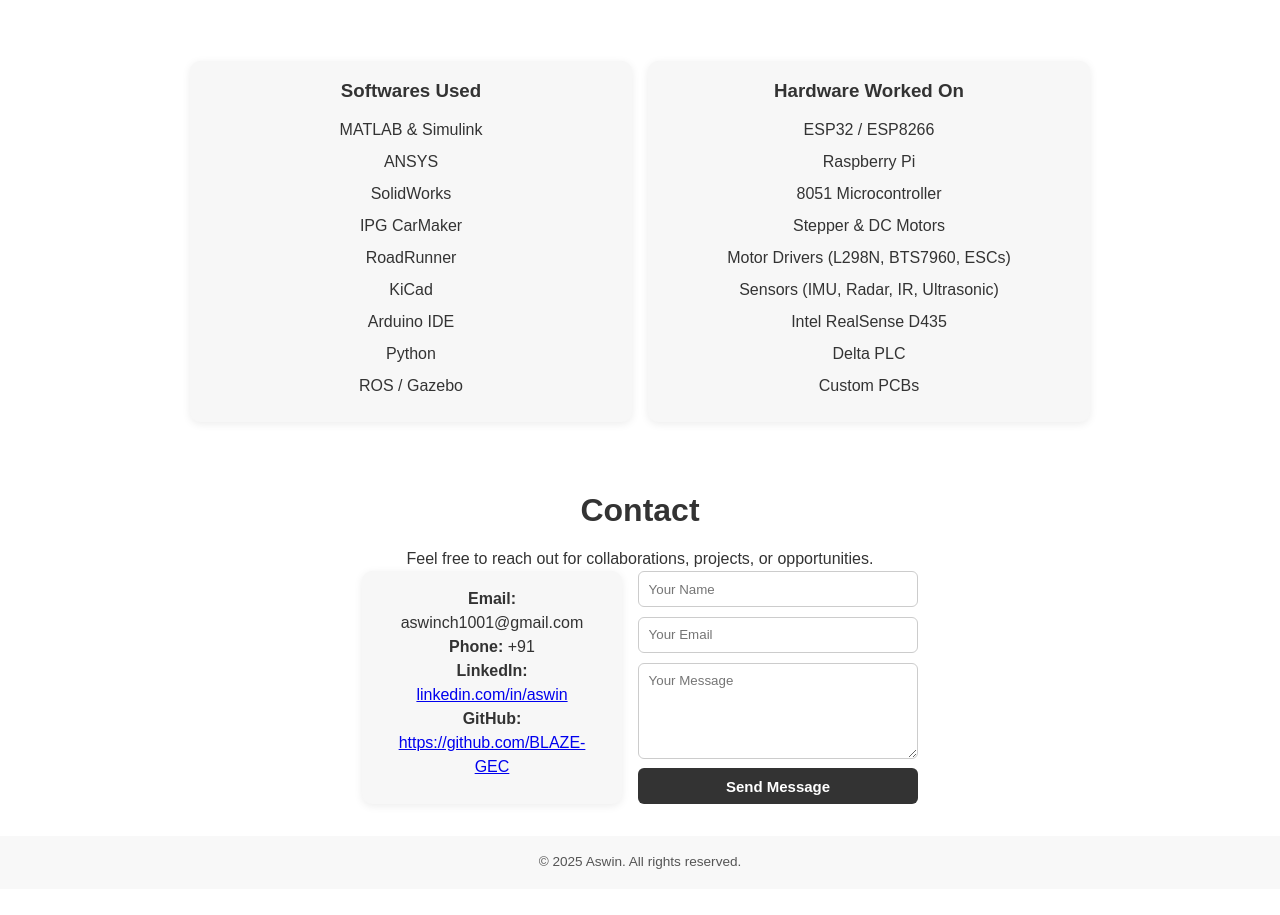
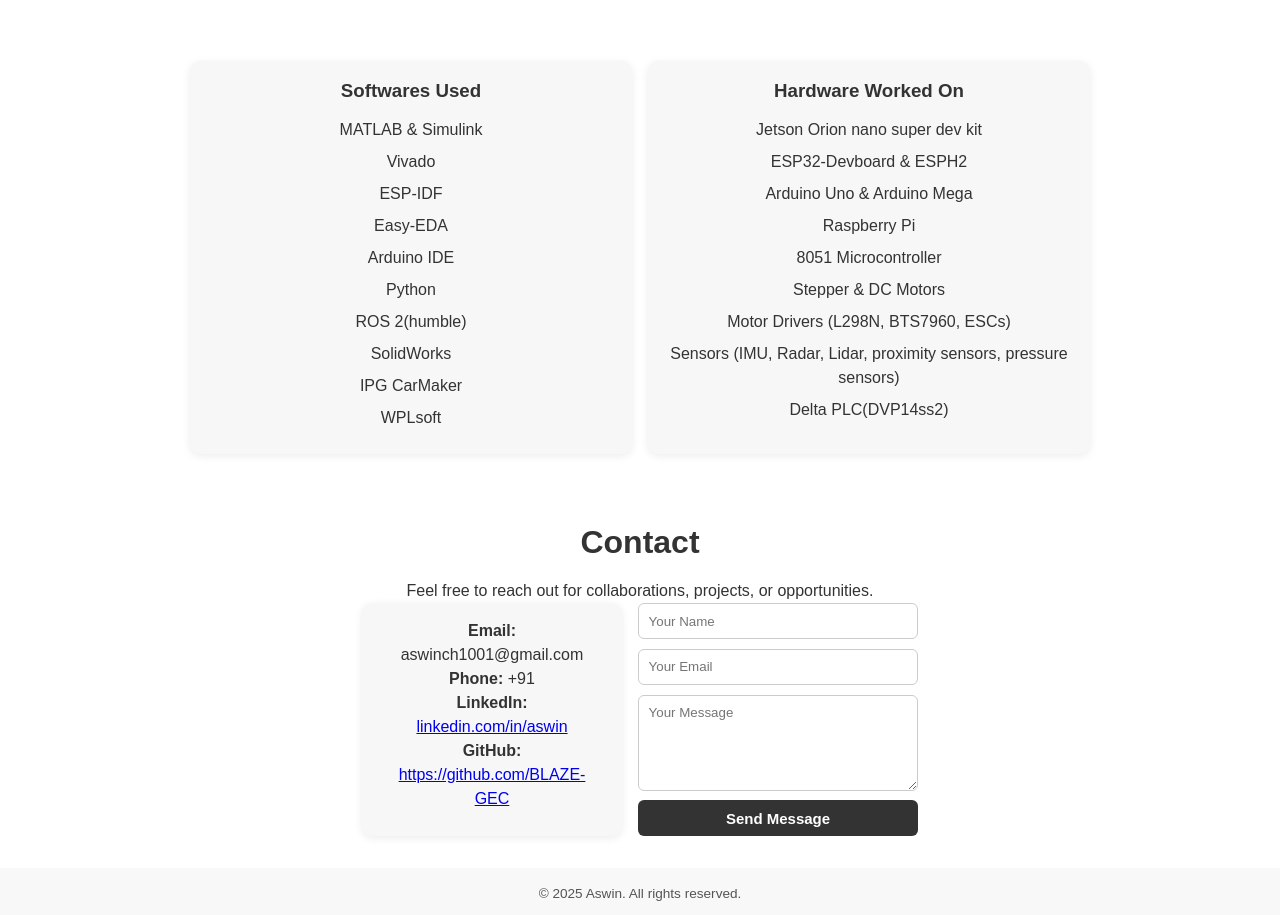
Before and after one commit to BLAZE-GEC/Aswin_Portfolio, a website: page public/index.html in a window 1280 px wide. Shown: the part 1307-2222 px from the top of the page. Before the commit the page ends 2196 px from the top, so only its background shows below. Drawn offline with Linux system fonts and the light colour scheme.

Commit message:
index-update

```diff
--- a/public/index.html
+++ b/public/index.html
@@ -134,29 +134,31 @@
       <h3>Softwares Used</h3>
       <ul>
         <li>MATLAB & Simulink</li>
-        <li>ANSYS</li>
+        <li>Vivado</li>
+        <li>ESP-IDF</li>
+        <li>Easy-EDA</li>
+        <li>Arduino IDE</li>
+        <li>Python</li>
+        <li>ROS 2(humble)</li>
         <li>SolidWorks</li>
         <li>IPG CarMaker</li>
-        <li>RoadRunner</li>
-        <li>KiCad</li>
-        <li>Arduino IDE</li>
-        <li>Python</li>
-        <li>ROS / Gazebo</li>
+        <li>WPLsoft</li>
+
       </ul>
     </div>
 
     <div class="simple-skill-box">
       <h3>Hardware Worked On</h3>
       <ul>
-        <li>ESP32 / ESP8266</li>
-        <li>Raspberry Pi</li>
+        <li>Jetson Orion nano super dev kit</li>
+        <li>ESP32-Devboard & ESPH2</li>
+        <li>Arduino Uno & Arduino Mega</li>
+        <li>Raspberry Pi </li>
         <li>8051 Microcontroller</li>
         <li>Stepper & DC Motors</li>
         <li>Motor Drivers (L298N, BTS7960, ESCs)</li>
-        <li>Sensors (IMU, Radar, IR, Ultrasonic)</li>
-        <li>Intel RealSense D435</li>
-        <li>Delta PLC</li>
-        <li>Custom PCBs</li>
+        <li>Sensors (IMU, Radar, Lidar, proximity sensors, pressure sensors)</li>
+        <li>Delta PLC(DVP14ss2)</li>
       </ul>
     </div>
 
```
